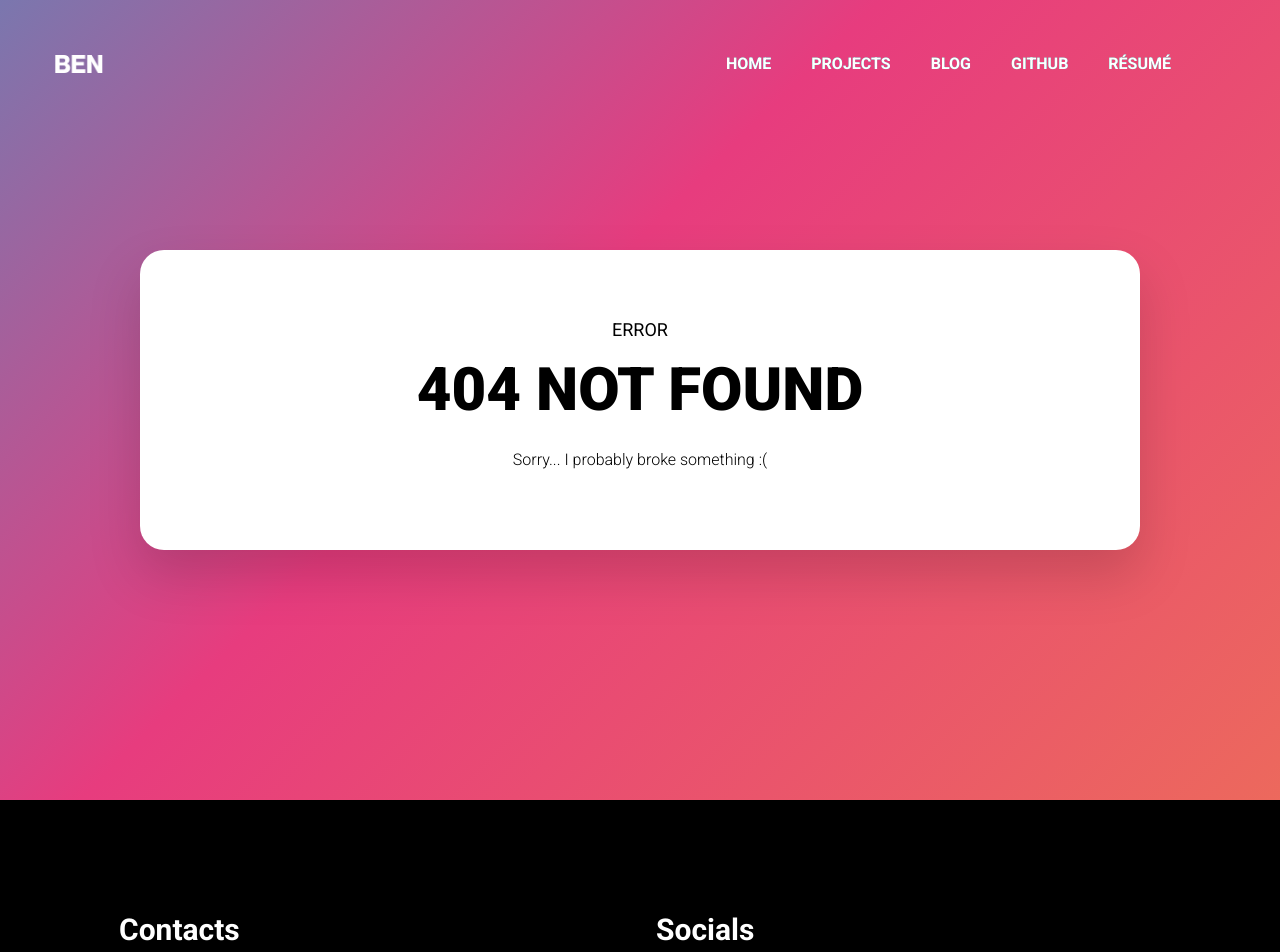
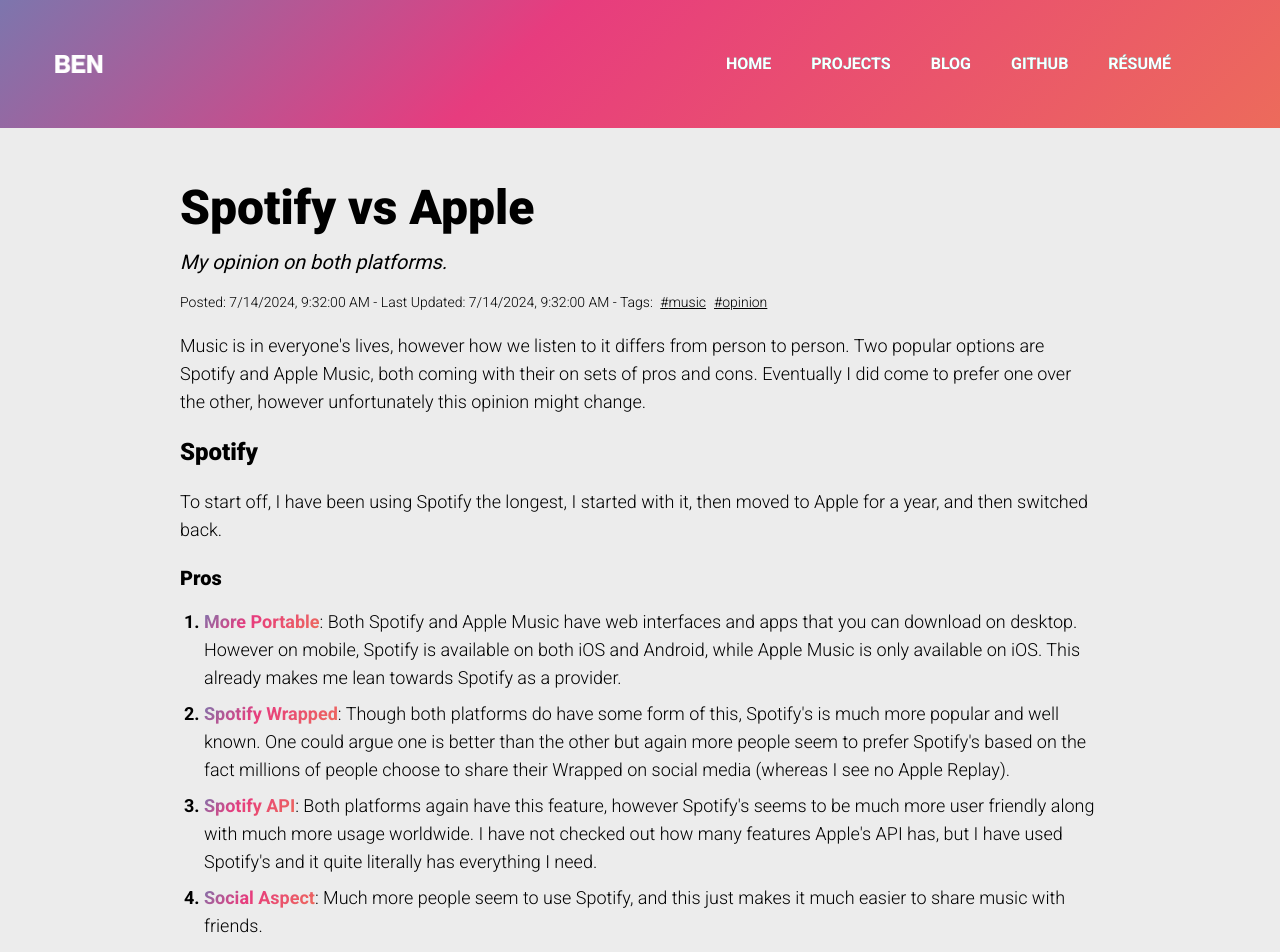
Before and after one commit to Leg3ndary/ben-portfolio, a Next.js app: page /blog/SpotifyvsApple in a window 1280 px wide. Before the commit this address had no page. Shown: the top 952 px of the page. Built offline with nearby package versions, Linux system fonts and the light colour scheme; some icons are missing.

Commit message:
Add another blog post

```diff
--- /dev/null
+++ b/src/pages/blog/SpotifyvsApple.mdx
@@ -0,0 +1,58 @@
+import MdxLayout from "../../components/MdxLayout";
+
+export const metadata = {
+    "title": "Spotify vs Apple",
+    "description": "My opinion on both platforms.",
+    "slug": "spotifyvsapple",
+    "created": [2024, 6, 14, 9, 32, 0],
+    "updated": [2024, 6, 14, 9, 32, 0],
+    "tags": ["music", "opinion"]
+};
+
+Music is in everyone's lives, however how we listen to it differs from person to person. Two popular options are Spotify and Apple Music, both coming with their on sets of pros and cons. Eventually I did come to prefer one over the other, however unfortunately this opinion might change.
+
+## Spotify
+To start off, I have been using Spotify the longest, I started with it, then moved to Apple for a year, and then switched back.
+
+### Pros
+1. **More Portable**: Both Spotify and Apple Music have web interfaces and apps that you can download on desktop. However on mobile, Spotify is available on both iOS and Android, while Apple Music is only available on iOS. This already makes me lean towards Spotify as a provider.
+2. **Spotify Wrapped**: Though both platforms do have some form of this, Spotify's is much more popular and well known. One could argue one is better than the other but again more people seem to prefer Spotify's based on the fact millions of people choose to share their Wrapped on social media (whereas I see no Apple Replay).
+3. **Spotify API**: Both platforms again have this feature, however Spotify's seems to be much more user friendly along with much more usage worldwide. I have not checked out how many features Apple's API has, but I have used Spotify's and it quite literally has everything I need.
+4. **Social Aspect**: Much more people seem to use Spotify, and this just makes it much easier to share music with friends.
+5. **Party Mode**: This feature only exists on Spotify and allows you to connect multiple devices to play music at the same time and adjust the queue at will, it's really nice especially when you want everyone to play some music.
+
+### Cons
+1. **UI**: Spotify often makes new changes to their UI which in my opinion are a lot of times quite bad, I just personally feel more testing and feedback should be done before pushing out some of these updates.
+2. **Pricey Plan**: Spotify is a bit more expensive than Apple Music at $11.99 a month for the premium plan, this is a bit more than Apple Music's $10.99 a month.
+
+## Apple
+As mentioned before I have only used Apple Music once for a little over a year, in this time I did find some really nice features that I wish Spotify had but probably never will.
+
+### Pros
+1. **Speed**: Apple music is a tad faster (in both the app and music control), I don't know what to chalk it down to but it just is, it is noticeable but not a deal breaker.
+2. **Music Playing Features**: You can play music while the app is closed, not sure how useful this is for other people but it just means you can continue playing songs quickly without having to reopen the app.
+3. **Album Art in Queue**: For some reason only Apple has album cover art when you're looking at the queue, I really wish Spotify had this.
+4. **Audio Quality**: Apple just has better quality audio, it's noticeable but again not a deal breaker.
+
+### Cons
+1. **UI**: I also feel that Apple's UI here is not the greatest and could definitely be improved.
+
+## Conclusion
+In the end I do prefer Spotify over Apple Music, though both have their own sets of pros and cons. However, with the recent price changes and just overall lack of improvements over the past year I feel that I might switch back to Apple Music. In any case, I hope this guide helps you make a decision on which platform to use.
+
+export default function MDXPage({ children, metadata, createdDate, updatedDate }) {
+    return <MdxLayout metadata={metadata} createdDate={createdDate} updatedDate={updatedDate}>{children}</MdxLayout>;
+}
+
+export async function getStaticProps() {
+    const createdDate = new Date(...metadata.created).toLocaleString();
+    const updatedDate = new Date(...metadata.updated).toLocaleString();
+
+    return {
+        props: {
+            metadata,
+            createdDate,
+            updatedDate,
+        },
+    };
+}
```
